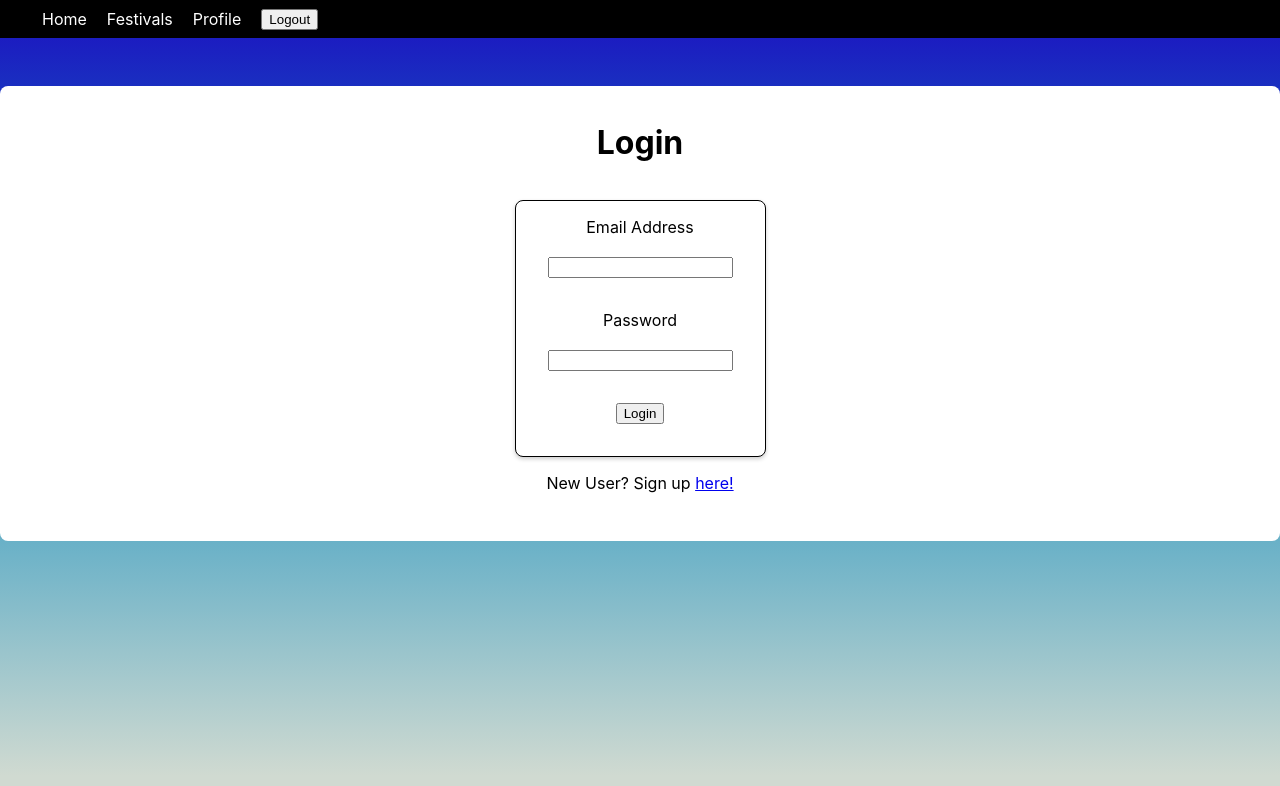
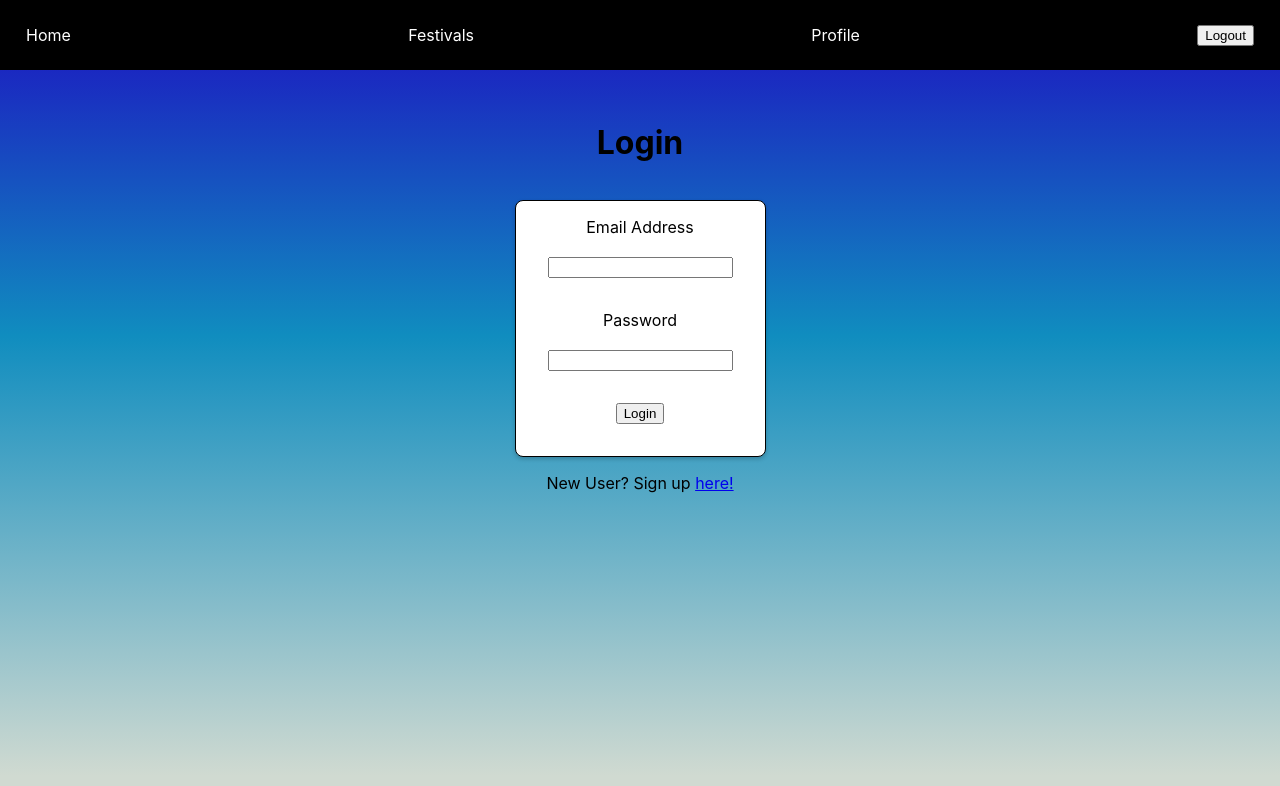
Before and after one commit to shroobear/FestList, a React (Create React App) app in the folder client/: page /login in a window 1280 px wide. Shown: the top 786 px of the page. Built offline with nearby package versions, Linux system fonts and the light colour scheme; no server answers.

Commit message:
fixes flex spacing issues in NavBar

```diff
--- a/client/src/App.css
+++ b/client/src/App.css
@@ -1,13 +1,15 @@
 .navBar-container {
     position: fixed;
+    box-sizing: border-box;
+    height: 70px;
     top: 0;
     left: 0;
     width: 100%;
     display: flex;
     align-items: center;
-    justify-content: center;
+    justify-content: space-around;
     background-color: black;
-    padding: 0.5em 2em;
+    padding: 1em;
     z-index: 9999;
     margin-bottom: 2rem;
   }
@@ -18,14 +20,15 @@
   }
 
   .navbar-links {
+    display: flex;
     flex-grow: 1;
-    display: flex;
     justify-content: space-between;
   }
 
   .navbar-links ul {
+    width: 100%;
     display: flex;
-    justify-content: center;
+    justify-content: space-between;
     align-items: center;
     list-style: none;
     margin: 0;
@@ -55,7 +58,6 @@
     flex-direction: column;
     align-items: center;
     margin-top: 1rem;
-    background-color: white;
     padding: 1rem 2rem 2rem 2rem;
     border-radius: 8px;
   }
```
